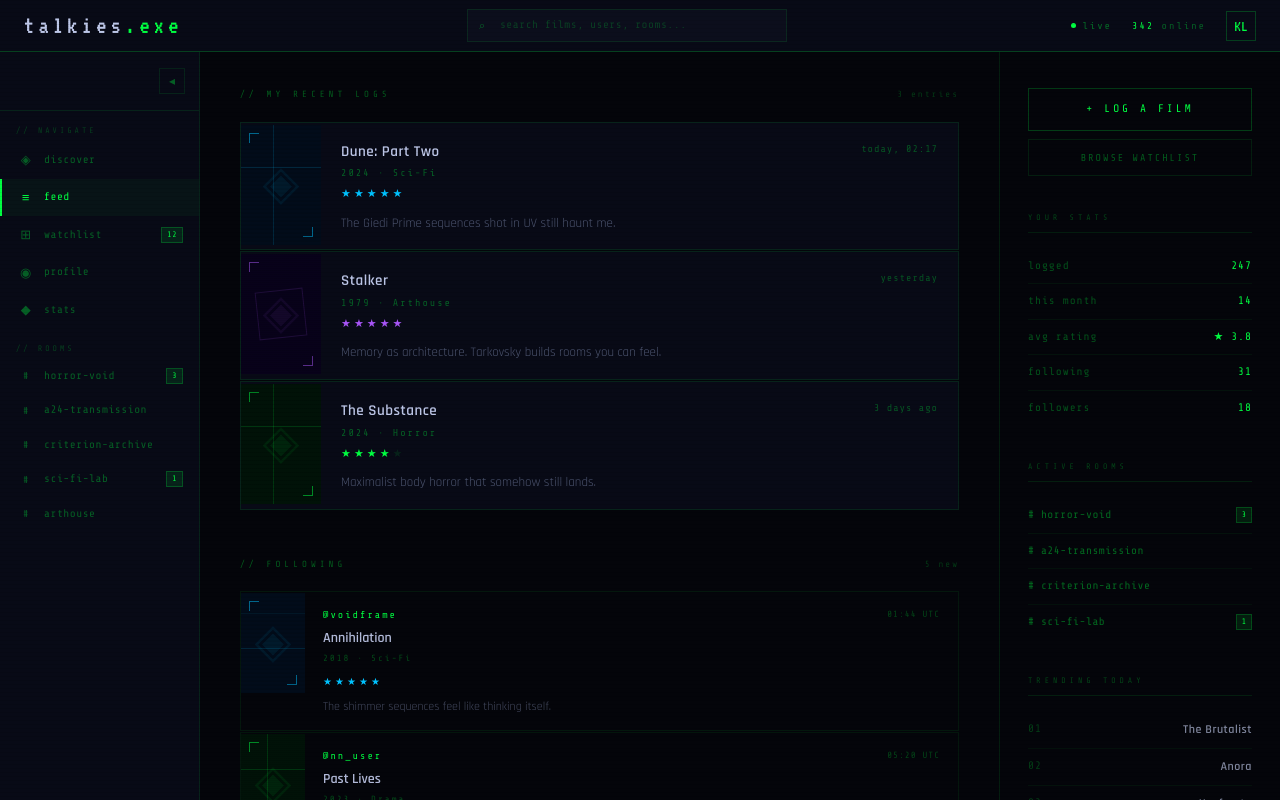
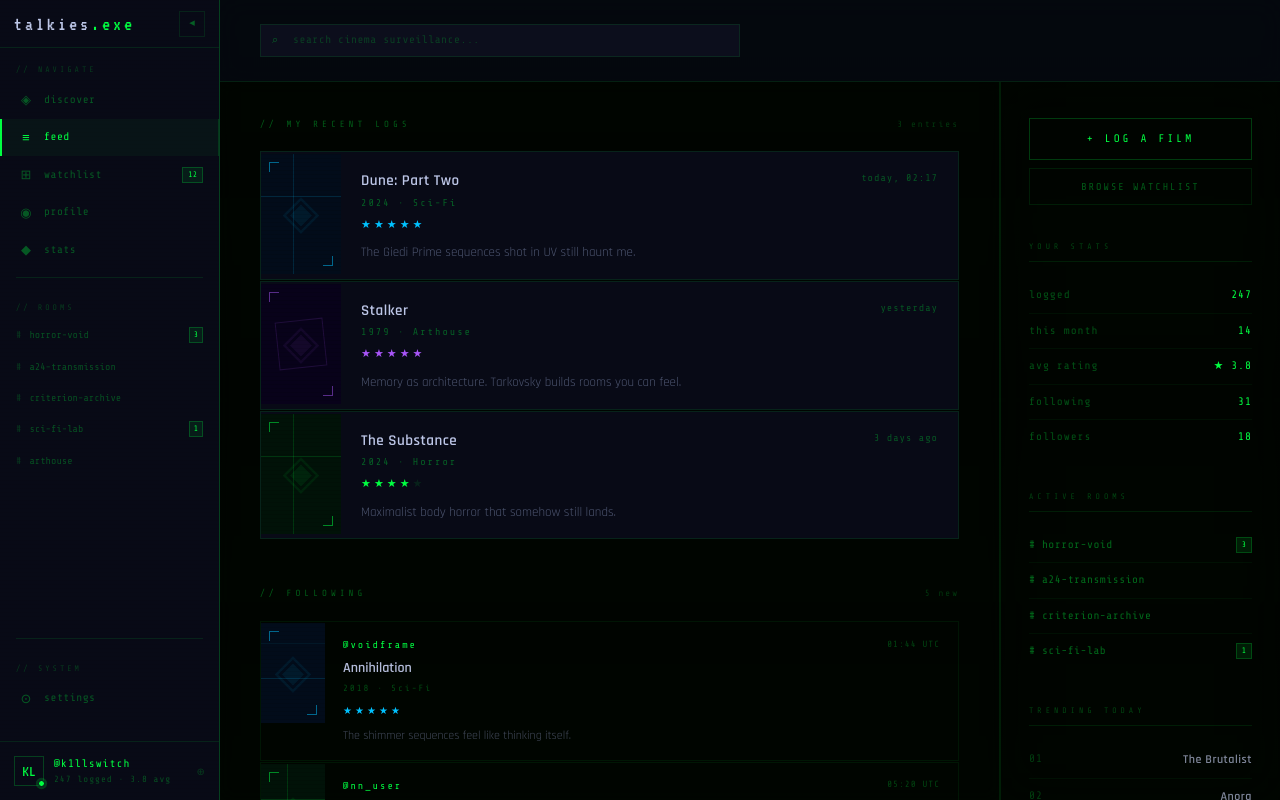
Before and after one commit to dhaanisi/talkies.exe, a Next.js app: page /dashboard in a window 1280 px wide. Shown: the top 800 px of the page. Built offline with nearby package versions, Linux system fonts and the light colour scheme; no server answers.

Commit message:
refactor: extract sidebar component into dashboard layout and remove redundant navigation logic from page

```diff
--- a/app/dashboard/layout.tsx
+++ b/app/dashboard/layout.tsx
@@ -1,6 +1,7 @@
 "use client";
 
 import { MatrixRain } from "@/components/MatrixRain";
+import Sidebar from "@/components/Sidebar";
 
 export default function DashboardLayout({
   children,
@@ -13,10 +14,16 @@ export default function DashboardLayout({
       <MatrixRain />
       <div className="fixed inset-0 bg-linear-to-b from-[#000500]/40 via-transparent to-[#000500]/40 pointer-events-none z-0" />
 
-      {/* Main Content Area */}
-      <main className="relative z-10 min-h-screen overflow-y-auto scrollbar-thin scrollbar-thumb-cyan/10 scrollbar-track-transparent">
-        {children}
-      </main>
+      {/* Main Shell Grid */}
+      <div className="relative z-10 flex h-screen w-full">
+        {/* Persistent Sidebar */}
+        <Sidebar />
+
+        {/* Main Content Area */}
+        <main className="flex-1 h-screen overflow-y-auto scrollbar-thin scrollbar-thumb-cyan/10 scrollbar-track-transparent">
+          {children}
+        </main>
+      </div>
     </div>
   );
 }
--- a/app/dashboard/page.tsx
+++ b/app/dashboard/page.tsx
@@ -1,7 +1,6 @@
 "use client";
 
 import { useState } from "react";
-import Link from "next/link";
 import { useAuth } from "@clerk/nextjs";
 
 /* ─────────────────────────────────────────
@@ -19,14 +18,6 @@ const FOLLOWING_RECENT = [
   { id: 6, user: "rx_ghost", title: "Hereditary", year: 2018, genre: "Horror", rating: 4, date: "09:11 UTC", note: "Sound design as dread. Nothing compares.", palette: "purple" },
   { id: 7, user: "k1llswitch", title: "Blade Runner 2049", year: 2017, genre: "Neo-Noir", rating: 5, date: "11:05 UTC", note: "Deakins. Every frame. That's it.", palette: "blue" },
   { id: 8, user: "staticwave", title: "The Brutalist", year: 2024, genre: "Epic", rating: 4, date: "14:33 UTC", note: "Three and a half hours and I wanted more.", palette: "green" },
-];
-
-const NAV_ITEMS = [
-  { icon: "◈", label: "discover", href: "/discover" },
-  { icon: "≡", label: "feed", href: "/dashboard", active: true },
-  { icon: "⊞", label: "watchlist", href: "/watchlist", badge: 12 },
-  { icon: "◉", label: "profile", href: "/profile" },
-  { icon: "◆", label: "stats", href: "/stats" },
 ];
 
 const ROOMS = [
@@ -177,10 +168,9 @@ function FollowCard({ film }: { film: typeof FOLLOWING_RECENT[0] }) {
 }
 
 /* ─────────────────────────────────────────
-   Dashboard
+   Dashboard Feed (Main Content)
 ───────────────────────────────────────── */
 export default function Dashboard() {
-  const [collapsed, setCollapsed] = useState(false);
   const { isSignedIn } = useAuth();
 
   return (
@@ -194,7 +184,7 @@ export default function Dashboard() {
           --g3: rgba(0,255,65,0.1);
           --blue: #00c2ff;
           --purple: #a855f7;
-          --bg: #04050a;
+          --bg: transparent; /* allow the Matrix rain through */
           --bg2: #080a16;
           --bg3: #0c0e1c;
           --b: rgba(0,255,65,0.1);
@@ -205,112 +195,32 @@ export default function Dashboard() {
           --vt: 'VT323', monospace;
           --raj: 'Rajdhani', sans-serif;
         }
-        body { background: var(--bg); color: var(--w); font-family: var(--mono); }
-        body::after {
-          content: '';
-          pointer-events: none;
-          position: fixed;
-          inset: 0;
-          z-index: 9999;
-          background: repeating-linear-gradient(0deg,transparent,transparent 3px,rgba(0,0,0,0.06) 3px,rgba(0,0,0,0.06) 4px);
+
+        /* main layout */
+        .main {
+          background: transparent;
+          display: grid;
+          grid-template-columns: 1fr 280px;
+          min-height: 100vh;
         }
-        .dash { display: grid; grid-template-columns: auto 1fr; grid-template-rows: 52px 1fr; min-height: 100vh; }
 
-        /* topbar */
-        .topbar { grid-column: 1 / -1; background: var(--bg2); border-bottom: 1px solid var(--b2); display: flex; align-items: center; padding: 0 24px; gap: 20px; }
-        .t-logo { font-family: var(--vt); font-size: 26px; letter-spacing: 4px; color: var(--w); text-decoration: none; }
-        .t-logo span { color: var(--g); }
-        .topbar-center { flex: 1; display: flex; align-items: center; justify-content: center; }
-        .t-search { position: relative; width: 320px; }
-        .t-search input { width: 100%; background: var(--bg3); border: 1px solid var(--b); color: var(--w); font-family: var(--mono); font-size: 11px; padding: 7px 14px 7px 32px; outline: none; letter-spacing: 0.5px; transition: border-color 0.2s; }
-        .t-search input:focus { border-color: var(--b2); }
-        .t-search input::placeholder { color: rgba(0,255,65,0.2); }
-        .t-search-icon { position: absolute; left: 12px; top: 50%; transform: translateY(-50%); font-size: 11px; color: var(--dim); }
-        .topbar-right { margin-left: auto; display: flex; align-items: center; gap: 20px; }
-        .t-stat { font-size: 10px; color: var(--dim); letter-spacing: 2px; }
-        .t-stat span { color: var(--g); }
-        .t-live { display: flex; align-items: center; gap: 6px; font-size: 10px; color: rgba(0,255,65,0.4); letter-spacing: 2px; }
-        .t-live-dot { width: 5px; height: 5px; border-radius: 50%; background: var(--g); animation: blink 1.4s infinite; }
-        @keyframes blink { 0%,100%{opacity:1}50%{opacity:0.2} }
-        .t-avatar { width: 30px; height: 30px; border: 1px solid var(--b2); display: flex; align-items: center; justify-content: center; font-family: var(--vt); font-size: 16px; color: var(--g); cursor: pointer; transition: border-color 0.2s; }
-        .t-avatar:hover { border-color: var(--g); }
-
-        /* sidebar */
-        .sidebar {
-          background: var(--bg2);
-          border-right: 1px solid var(--b);
-          display: flex;
-          flex-direction: column;
-          width: ${collapsed ? "56px" : "200px"};
-          transition: width 0.28s cubic-bezier(0.4,0,0.2,1);
-          overflow: hidden;
-          position: relative;
-        }
-        .s-toggle {
-          display: flex;
-          align-items: center;
-          justify-content: ${collapsed ? "center" : "flex-end"};
-          padding: ${collapsed ? "16px 0" : "16px 14px"};
-          border-bottom: 1px solid var(--b);
-        }
-        .s-toggle-btn {
-          background: transparent;
-          border: 1px solid var(--b);
-          color: var(--dim);
-          font-family: var(--mono);
-          font-size: 12px;
-          width: 26px;
-          height: 26px;
-          display: flex;
-          align-items: center;
-          justify-content: center;
-          cursor: pointer;
-          transition: all 0.2s;
-          flex-shrink: 0;
-        }
-        .s-toggle-btn:hover { border-color: var(--g); color: var(--g); }
-        .s-section { font-size: 8px; color: rgba(0,255,65,0.22); letter-spacing: 3px; padding: ${collapsed ? "14px 0 4px" : "14px 16px 4px"}; text-transform: uppercase; white-space: nowrap; text-align: ${collapsed ? "center" : "left"}; overflow: hidden; }
-        .s-item {
-          display: flex;
-          align-items: center;
-          gap: 10px;
-          padding: ${collapsed ? "10px 0" : "9px 16px"};
-          font-size: 11px;
-          color: rgba(0,255,65,0.35);
-          cursor: pointer;
-          border-left: 2px solid transparent;
-          text-decoration: none;
-          letter-spacing: 0.5px;
-          transition: all 0.15s;
-          white-space: nowrap;
-          overflow: hidden;
-          justify-content: ${collapsed ? "center" : "flex-start"};
-        }
-        .s-item:hover { color: var(--g); background: rgba(0,255,65,0.03); }
-        .s-item.active { color: var(--g); border-left-color: var(--g); background: rgba(0,255,65,0.04); }
-        .s-icon { font-size: 13px; flex-shrink: 0; width: 16px; text-align: center; }
-        .s-label { overflow: hidden; opacity: ${collapsed ? 0 : 1}; max-width: ${collapsed ? "0px" : "120px"}; transition: opacity 0.2s, max-width 0.28s; }
-        .s-badge { margin-left: auto; background: rgba(0,255,65,0.1); border: 1px solid var(--b2); color: var(--g); font-size: 8px; padding: 1px 5px; flex-shrink: 0; opacity: ${collapsed ? 0 : 1}; transition: opacity 0.15s; }
-
-        /* main */
-        .main { background: var(--bg); overflow-y: auto; scrollbar-width: thin; scrollbar-color: rgba(0,255,65,0.15) transparent; display: grid; grid-template-columns: 1fr 280px; }
         .feed { padding: 36px 40px; border-right: 1px solid var(--b); }
-        .panel-right { padding: 36px 28px; background: var(--bg); }
+        .panel-right { padding: 36px 28px; background: transparent; }
 
         .section-header { display: flex; align-items: center; justify-content: space-between; margin-bottom: 20px; }
-        .section-title { font-size: 9px; color: var(--dim); letter-spacing: 4px; text-transform: uppercase; }
-        .section-count { font-size: 9px; color: rgba(0,255,65,0.2); letter-spacing: 2px; }
+        .section-title { font-size: 9px; color: var(--dim); letter-spacing: 4px; text-transform: uppercase; font-family: var(--mono); }
+        .section-count { font-size: 9px; color: rgba(0,255,65,0.2); letter-spacing: 2px; font-family: var(--mono); }
 
         .film-stack { display: flex; flex-direction: column; gap: 1px; margin-bottom: 48px; }
 
         /* right panel */
         .panel-block { margin-bottom: 36px; }
-        .panel-label { font-size: 8px; color: rgba(0,255,65,0.25); letter-spacing: 4px; text-transform: uppercase; margin-bottom: 16px; padding-bottom: 8px; border-bottom: 1px solid var(--b); }
-        .stat-row { display: flex; justify-content: space-between; padding: 9px 0; border-bottom: 1px solid rgba(0,255,65,0.05); font-size: 11px; }
+        .panel-label { font-size: 8px; color: rgba(0,255,65,0.25); letter-spacing: 4px; text-transform: uppercase; margin-bottom: 16px; padding-bottom: 8px; border-bottom: 1px solid var(--b); font-family: var(--mono); }
+        .stat-row { display: flex; justify-content: space-between; padding: 9px 0; border-bottom: 1px solid rgba(0,255,65,0.05); font-size: 11px; font-family: var(--mono); }
         .stat-row:last-child { border-bottom: none; }
         .stat-key { color: rgba(0,255,65,0.3); letter-spacing: 1px; }
         .stat-val { color: var(--g); letter-spacing: 1px; }
-        .room-row { display: flex; align-items: center; justify-content: space-between; padding: 9px 0; border-bottom: 1px solid rgba(0,255,65,0.05); cursor: pointer; transition: padding-left 0.15s; }
+        .room-row { display: flex; align-items: center; justify-content: space-between; padding: 9px 0; border-bottom: 1px solid rgba(0,255,65,0.05); cursor: pointer; transition: padding-left 0.15s; font-family: var(--mono); }
         .room-row:last-child { border-bottom: none; }
         .room-row:hover { padding-left: 4px; }
         .room-name { font-size: 11px; color: rgba(0,255,65,0.4); letter-spacing: 0.5px; transition: color 0.15s; }
@@ -320,64 +230,33 @@ export default function Dashboard() {
         .log-btn:hover { background: rgba(0,255,65,0.06); box-shadow: 0 0 16px rgba(0,255,65,0.08); }
         .log-btn-secondary { width: 100%; background: transparent; border: 1px solid rgba(0,255,65,0.1); color: rgba(0,255,65,0.35); font-family: var(--mono); font-size: 10px; padding: 10px; cursor: pointer; letter-spacing: 2px; text-transform: uppercase; transition: all 0.2s; }
         .log-btn-secondary:hover { border-color: var(--b2); color: var(--g); }
+
+        /* top-level search container (was topbar) */
+        .top-search-container {
+          padding: 24px 40px;
+          border-bottom: 1px solid var(--b);
+          display: flex;
+          align-items: center;
+        }
+        .t-search { position: relative; width: 100%; max-width: 480px; }
+        .t-search input { width: 100%; background: var(--bg3); border: 1px solid var(--b); color: var(--w); font-family: var(--mono); font-size: 11px; padding: 7px 14px 7px 32px; outline: none; letter-spacing: 0.5px; transition: border-color 0.2s; }
+        .t-search input:focus { border-color: var(--b2); }
+        .t-search input::placeholder { color: rgba(0,255,65,0.2); }
+        .t-search-icon { position: absolute; left: 12px; top: 50%; transform: translateY(-50%); font-size: 11px; color: var(--dim); font-family: var(--mono); }
       `}</style>
 
-      <div className="dash">
-        {/* ── TOPBAR ── */}
-        <div className="topbar">
-          <Link href="/" className="t-logo">talkies<span>.exe</span></Link>
-          <div className="topbar-center">
+      {/* ── MAIN SEARCH ── */}
+      <div className="top-search-container bg-(--bg2)/60 backdrop-blur-md">
         <div className="t-search">
           <span className="t-search-icon">⌕</span>
-              <input type="text" placeholder="search films, users, rooms..." />
-            </div>
-          </div>
-          <div className="topbar-right">
-            <div className="t-live"><span className="t-live-dot" />live</div>
-            <div className="t-stat"><span>342</span> online</div>
-            <div className="t-avatar">KL</div>
+          <input type="text" placeholder="search cinema surveillance..." />
         </div>
       </div>
 
-        {/* ── SIDEBAR ── */}
-        <div className="sidebar">
-          <div className="s-toggle">
-            <button className="s-toggle-btn" onClick={() => setCollapsed(!collapsed)}>
-              {collapsed ? "▸" : "◂"}
-            </button>
-          </div>
-
-          <div className="s-section">{collapsed ? "·" : "// navigate"}</div>
-          {NAV_ITEMS.map((item) => (
-            <Link key={item.label} href={item.href} className={`s-item${item.active ? " active" : ""}`}>
-              <span className="s-icon">{item.icon}</span>
-              <span className="s-label">{item.label}</span>
-              {item.badge && <span className="s-badge">{item.badge}</span>}
-            </Link>
-          ))}
-
-          <div className="s-section">{collapsed ? "·" : "// rooms"}</div>
-          {ROOMS.map((r) => (
-            <Link key={r.name} href={`/rooms/${r.name}`} className="s-item">
-              <span className="s-icon" style={{ fontSize: 10 }}>#</span>
-              <span className="s-label">{r.name}</span>
-              {r.unread > 0 && <span className="s-badge">{r.unread}</span>}
-            </Link>
-          ))}
-
-          <div style={{ marginTop: "auto" }}>
-            <div className="s-section">{collapsed ? "·" : "// system"}</div>
-            <Link href="/settings" className="s-item">
-              <span className="s-icon">⊙</span>
-              <span className="s-label">settings</span>
-            </Link>
-          </div>
-        </div>
-
-        {/* ── MAIN ── */}
+      {/* ── MAIN CONTENT GRID ── */}
       <div className="main">
         {/* Feed */}
-          <div className="feed">
+        <div className="feed bg-(--bg)/40 backdrop-blur-sm">
           {/* My recent logs */}
           <div className="section-header">
             <span className="section-title">// my recent logs</span>
@@ -398,7 +277,7 @@ export default function Dashboard() {
         </div>
 
         {/* Right panel */}
-          <div className="panel-right">
+        <div className="panel-right bg-(--bg2)/80 backdrop-blur-xl border-l border-(--b)">
           <div className="panel-block">
             <button className="log-btn">+ log a film</button>
             <button className="log-btn-secondary">browse watchlist</button>
@@ -434,7 +313,6 @@ export default function Dashboard() {
           </div>
         </div>
       </div>
-      </div>
     </>
   );
 }
--- a/components/Sidebar.tsx
+++ b/components/Sidebar.tsx
@@ -330,11 +330,12 @@ export default function Sidebar() {
         .sb-divider.full { margin: 8px 0; }
 
         /* ── spacer ── */
-        .sb-spacer { flex: 1; }
+        .sb-spacer { flex: 1; min-height: 24px; } /* Ensure minimum space if content is tall */
 
         /* ── user profile bottom ── */
         .sb-user {
           border-top: 1px solid var(--b);
+          margin-top: 24px;
           padding: 14px 14px;
           display: flex;
           align-items: center;
```
Lines whose indentation alone changed are shown as unchanged.
